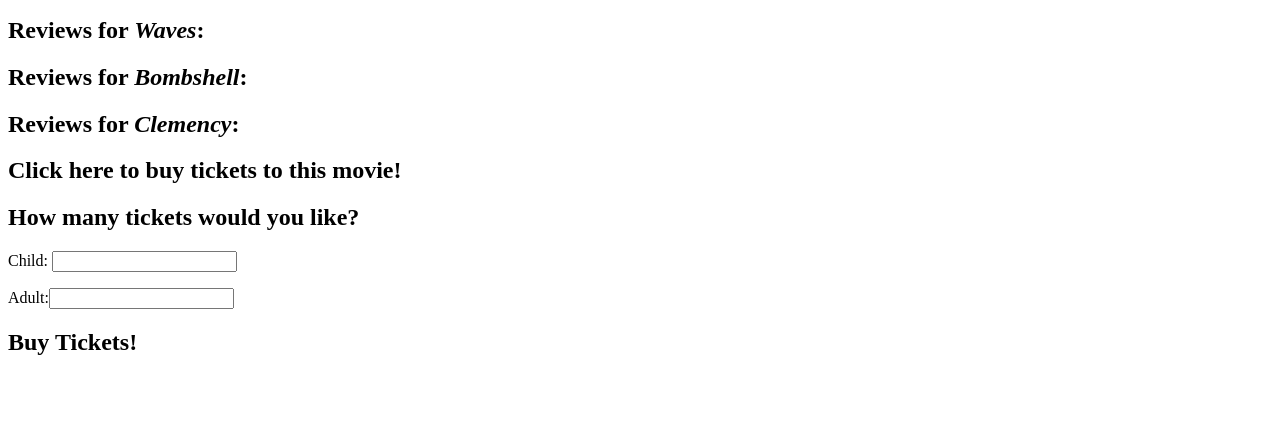
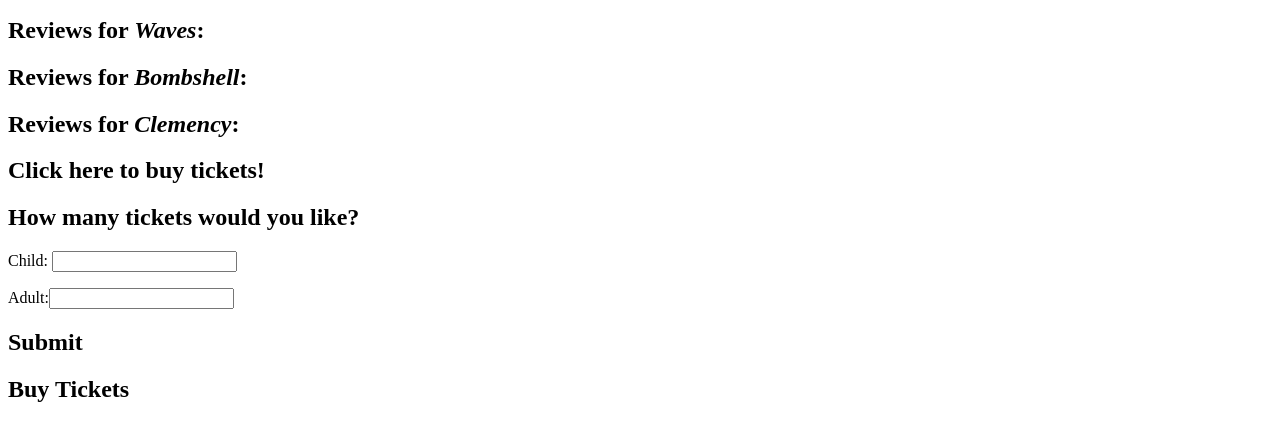
Before and after one commit to maxwilliams361/AMC-Ticket-App, a plain HTML site: page index.html in a window 1280 px wide. Shown: the part 746-1169 px from the top of the page. Before the commit the page ends 1122 px from the top, so only its background shows below. Drawn offline with Linux system fonts and the light colour scheme; a web font is replaced by a local one.

Commit message:
Created using Popcode: https://popcode.org

```diff
--- a/index.html
+++ b/index.html
@@ -23,15 +23,18 @@
         <h2 class="headerClem">Reviews for <em>Clemency</em>:</h2>
         <div class="reviews"></div>
         </div>
-        <h2 class="buyTickets"> Click here to buy tickets to this movie!</h2>
+        <h2 class="buyTickets"> Click here to buy tickets!</h2>
         <h2 class="ticketQuestion">How many tickets would you like?</h2>
     <div class="typesCenter">
        <p class="ticketType">Child: <input class="ticketNumber" type="number"></p>
        <p class="ticketType">Adult:<input class="ticketNumber" type="number"></p>
      </div>
      <div class="buyCenter">
-        <h2 class="confirmTickets">Buy Tickets!</h2>
+        <h2 class="confirmTickets">Submit</h2>
      </div>
+    <div class="purchaseCenter">
+    <h2 class="confirmPurchase">Buy Tickets</h2>
+    </div>
 
     </body>
 </html>
```
